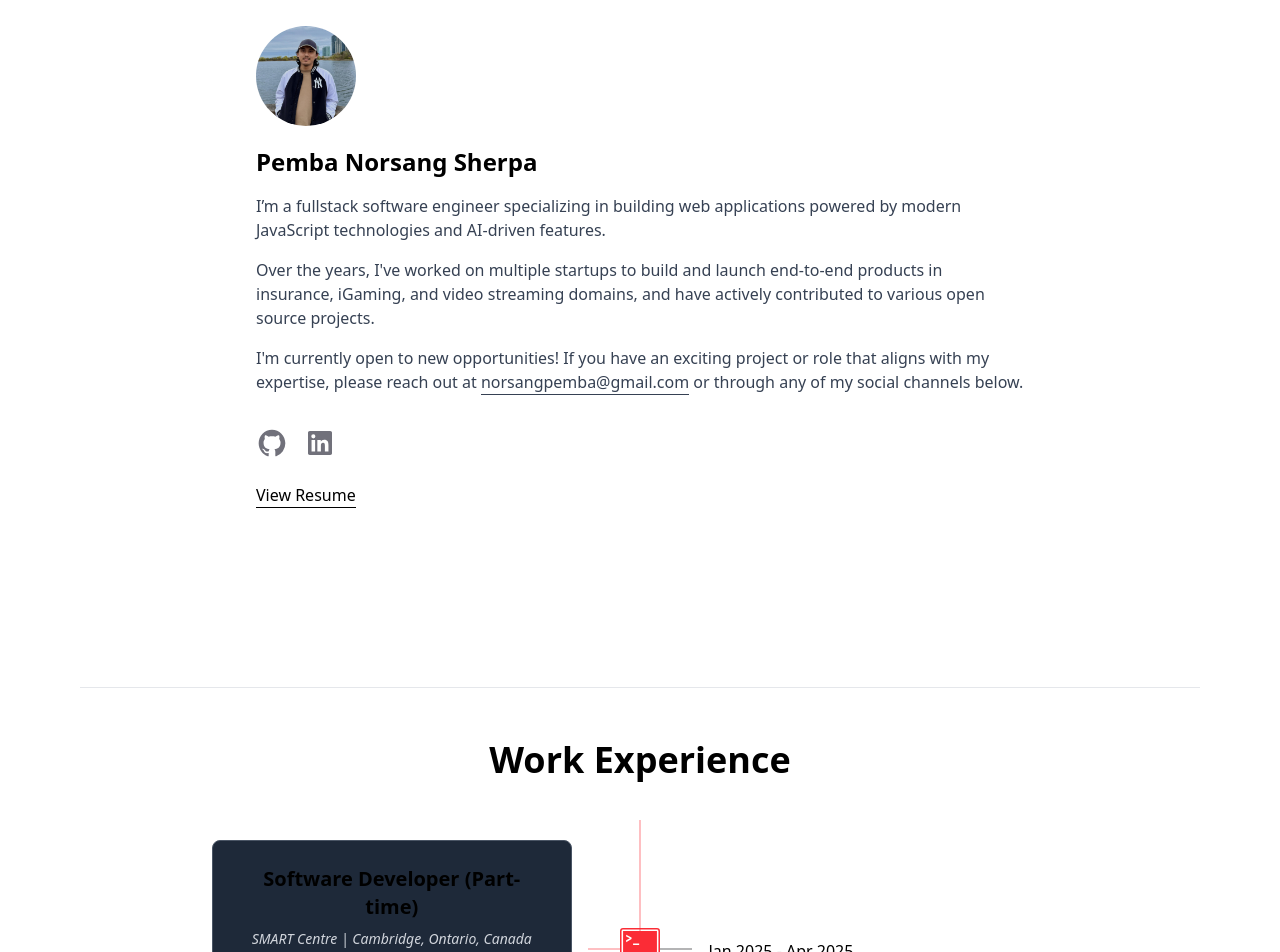
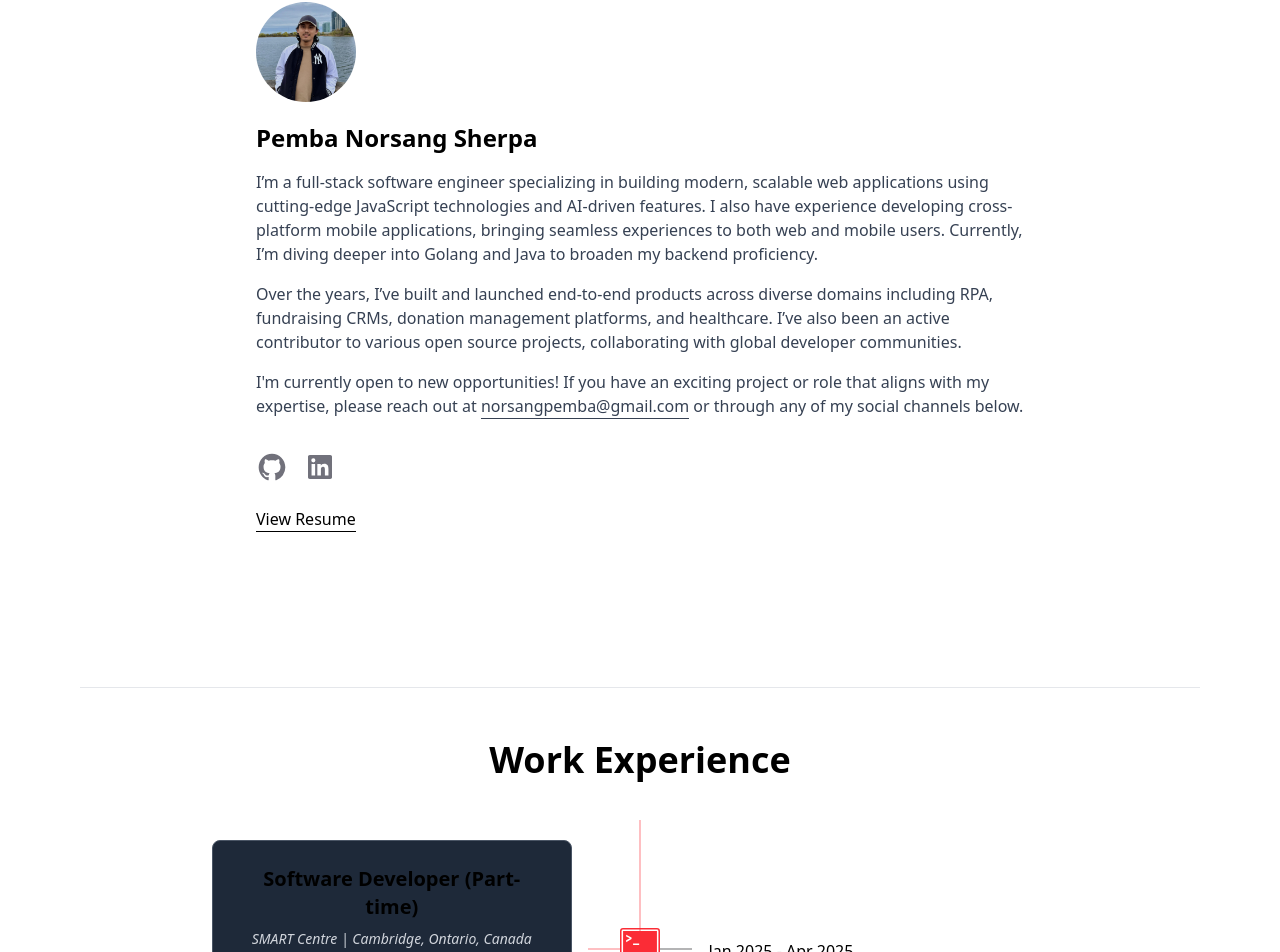
Before and after one commit to pemba1s1/pemba.dev, a React (Vite) app: page / in a window 1280 px wide. Shown: the part 893-1845 px from the top of the page. Built offline with nearby package versions, Linux system fonts and the light colour scheme.

Commit message:
chore: update about me

```diff
--- a/src/components/about.tsx
+++ b/src/components/about.tsx
@@ -10,19 +10,23 @@ function About() {
 
       <div className="text-gray-700 dark:text-gray-300">
         <p className="mt-4">
-          I’m a fullstack software engineer specializing in building web
-          applications powered by modern JavaScript technologies and AI-driven
-          features.
+          I’m a full-stack software engineer specializing in building modern,
+          scalable web applications using cutting-edge JavaScript technologies
+          and AI-driven features. I also have experience developing cross-platform
+          mobile applications, bringing seamless experiences to both web and mobile
+          users. Currently, I’m diving deeper into Golang and Java to broaden my
+          backend proficiency.
         </p>
         <p className="mt-4 mb-4">
-          Over the years, I&apos;ve worked on multiple startups to build and
-          launch end-to-end products in insurance, iGaming, and video
-          streaming domains, and have actively contributed to various open
-          source projects.
+          Over the years, I’ve built and launched end-to-end products across
+          diverse domains including RPA, fundraising CRMs, donation management
+          platforms, and healthcare. I’ve also been an active contributor to
+          various open source projects, collaborating with global developer
+          communities.
         </p>
 
         <p className="mb-4">
-          I&apos;m currently open to new opportunities! If you have an
+          I'm currently open to new opportunities! If you have an
           exciting project or role that aligns with my expertise, please reach
           out at&nbsp;
           <a href="mailto:norsangpemba@gmail.com" className="border-b inline-block">
```
